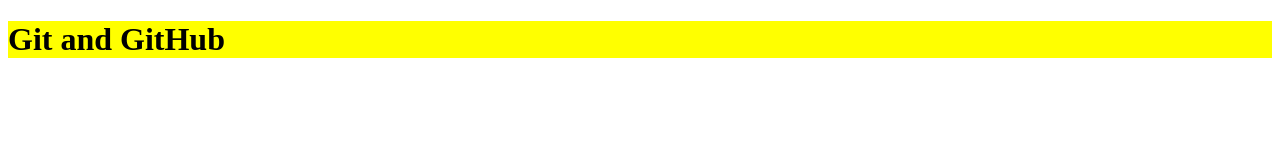
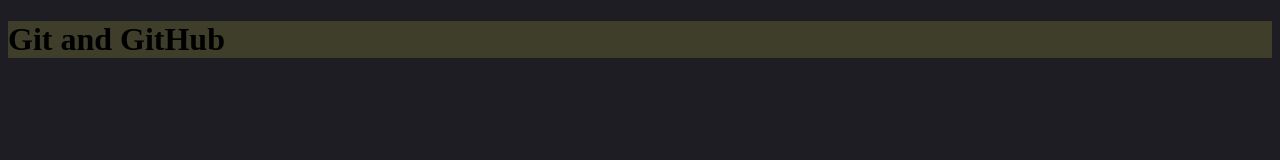
Before and after one commit to piyush-builds/Git-Learning, a plain HTML site: page index.html in a window 1280 px wide. Drawn offline with Linux system fonts and the light colour scheme.

Commit message:
seventh commit

```diff
--- a/style.css
+++ b/style.css
@@ -1,3 +1,6 @@
 h1{
-    background-color: yellow;
+    background-color: rgb(62, 62, 43);
 }
+body{
+    background-color: rgb(30, 29, 36);
+}
```
